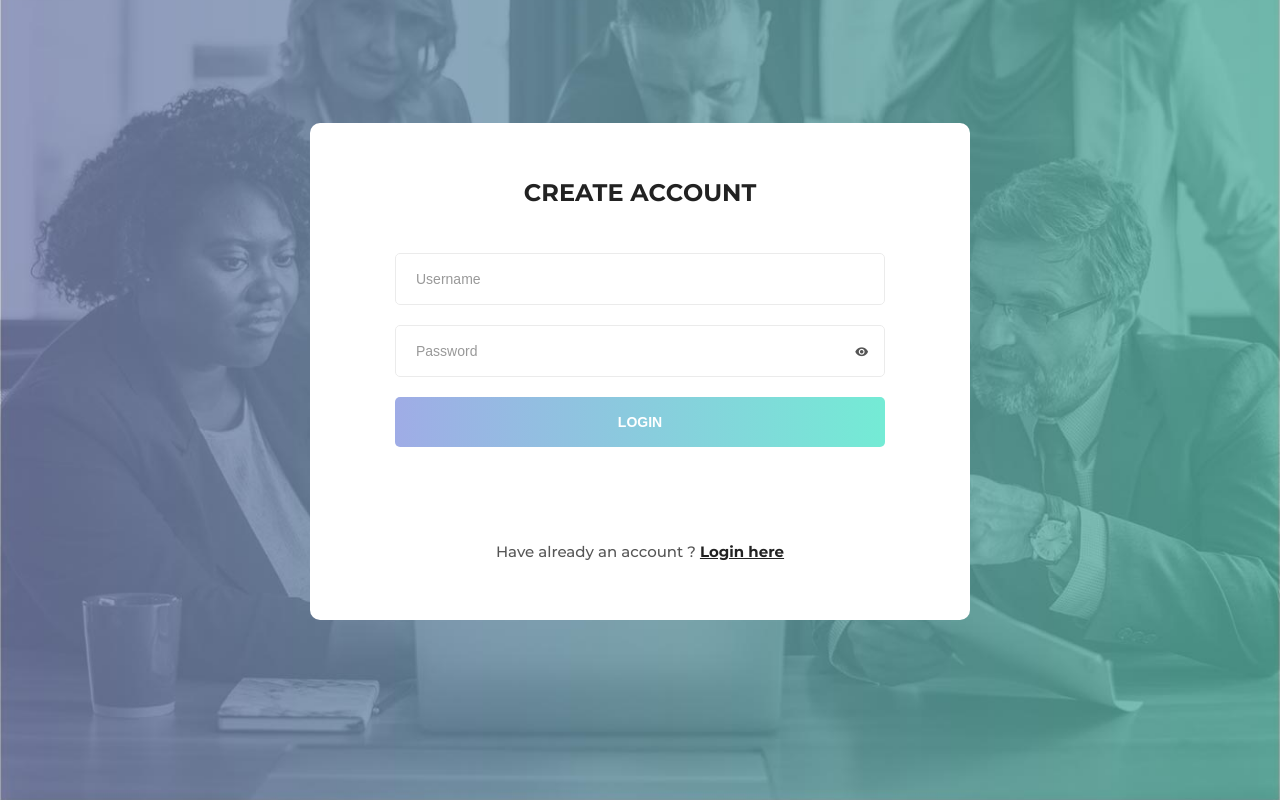
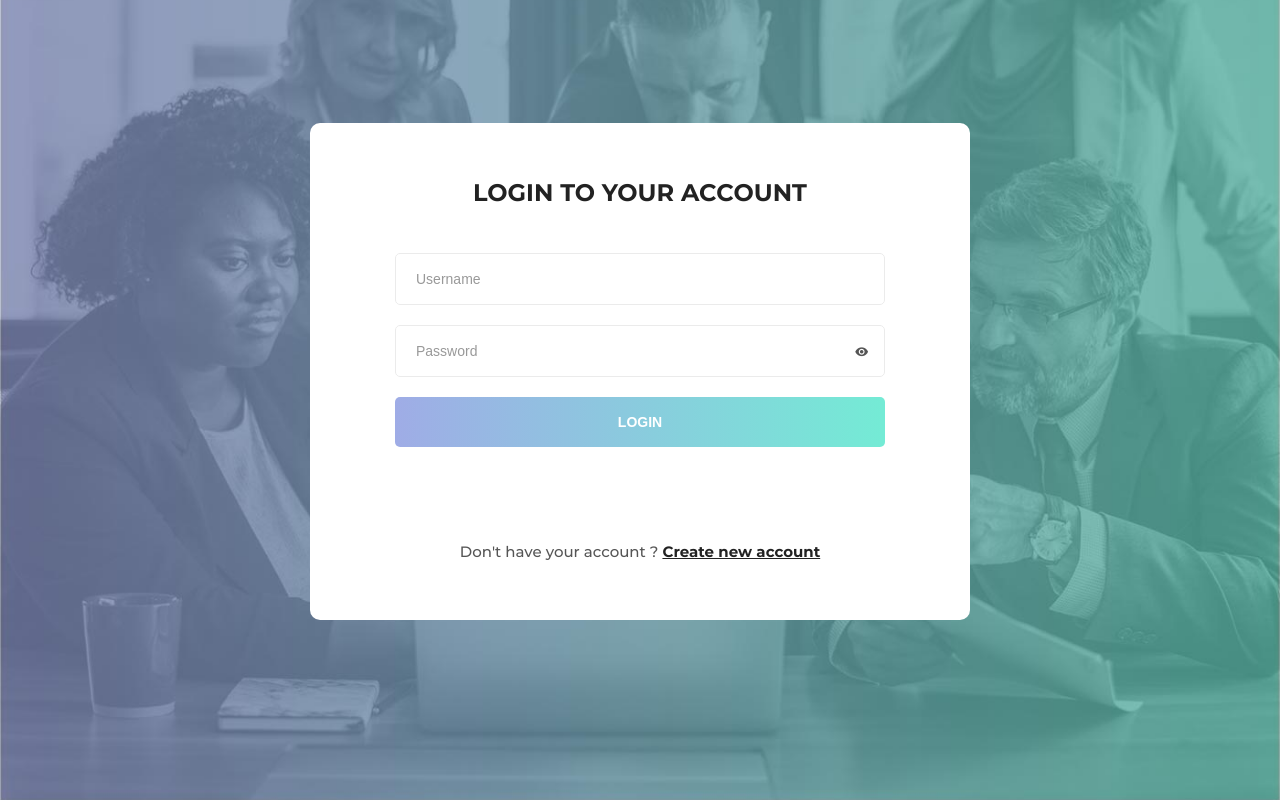
Before and after one commit to sharathcng/HospitalManagementSystem, a Django app: template templates/doctor/drLoginPage.html in a window 1280 px wide. Run offline with Django 3.2, Linux system fonts and the light colour scheme; the template is opened without the code that fills it, so the values that code supplies are empty.

Commit message:
login problem solved

```diff
--- a/doctor/views.py
+++ b/doctor/views.py
@@ -2,12 +2,12 @@ from django.shortcuts import render,redirect,reverse
 from django.contrib.auth.models import User
 from django.contrib import auth
 from . models import extendedUser
-# from django.contrib.auth.decorators import login_required
+from django.contrib.auth.decorators import login_required
 
 
 # Create your views here.
 
-
+@login_required
 def dr_dashboard(request):
     # data = extendedUser.objects.filter(user=request.user)
     return render(request,'doctor/dashboard.html')
@@ -39,7 +39,7 @@ def dr_SignUp_Page(request):
 
 def dr_Login_Page(request):
     if request.method == "POST":
-        user = auth.authenticate(username='harish', password='qwerty')
+        user = auth.authenticate(username=request.POST['username'], password=request.POST['password'])
         if user is not None:
             auth.login(request,user)
             return redirect(dr_dashboard)
--- a/templates/doctor/drLoginPage.html
+++ b/templates/doctor/drLoginPage.html
@@ -5,7 +5,7 @@
     <meta charset="UTF-8">
     <meta name="viewport" content="width=device-width, initial-scale=1.0">
     <meta http-equiv="X-UA-Compatible" content="ie=edge">
-    <title>Sign Up Form by Colorlib</title>
+    <title>Login</title>
 
     <!-- Font Icon -->
     <link rel="stylesheet" href="{% static 'register/fonts/material-icon/css/material-design-iconic-font.min.css' %}">
@@ -23,7 +23,7 @@
                 <div class="signup-content">
                     <form method="POST" action="{% url 'drLoginPage' %}" id="signup-form" class="signup-form">
                         {% csrf_token %}
-                        <h2 class="form-title">Create account</h2>
+                        <h2 class="form-title">Login To Your Account</h2>
                         <div class="form-group">
                             <input type="text" class="form-input" name="username" id="username" placeholder="Username"/>
                         </div>
@@ -36,7 +36,7 @@
                         </div>
                     </form>
                     <p class="loginhere">
-                        Have already an account ? <a href="{% url 'drSignUpPage' %}" class="loginhere-link">Login here</a>
+                        Don't have your account ? <a href="{% url 'drSignUpPage' %}" class="loginhere-link">Create new account</a>
                     </p>
                 </div>
             </div>
```
